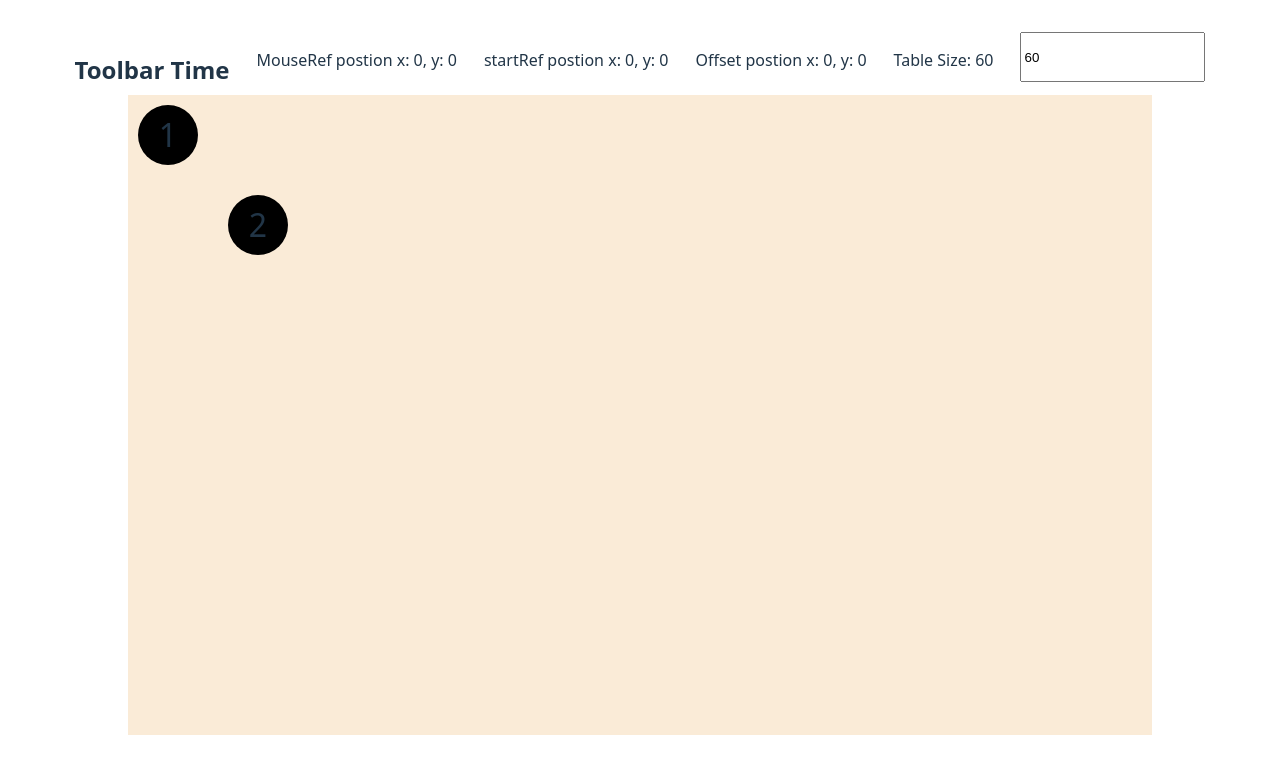
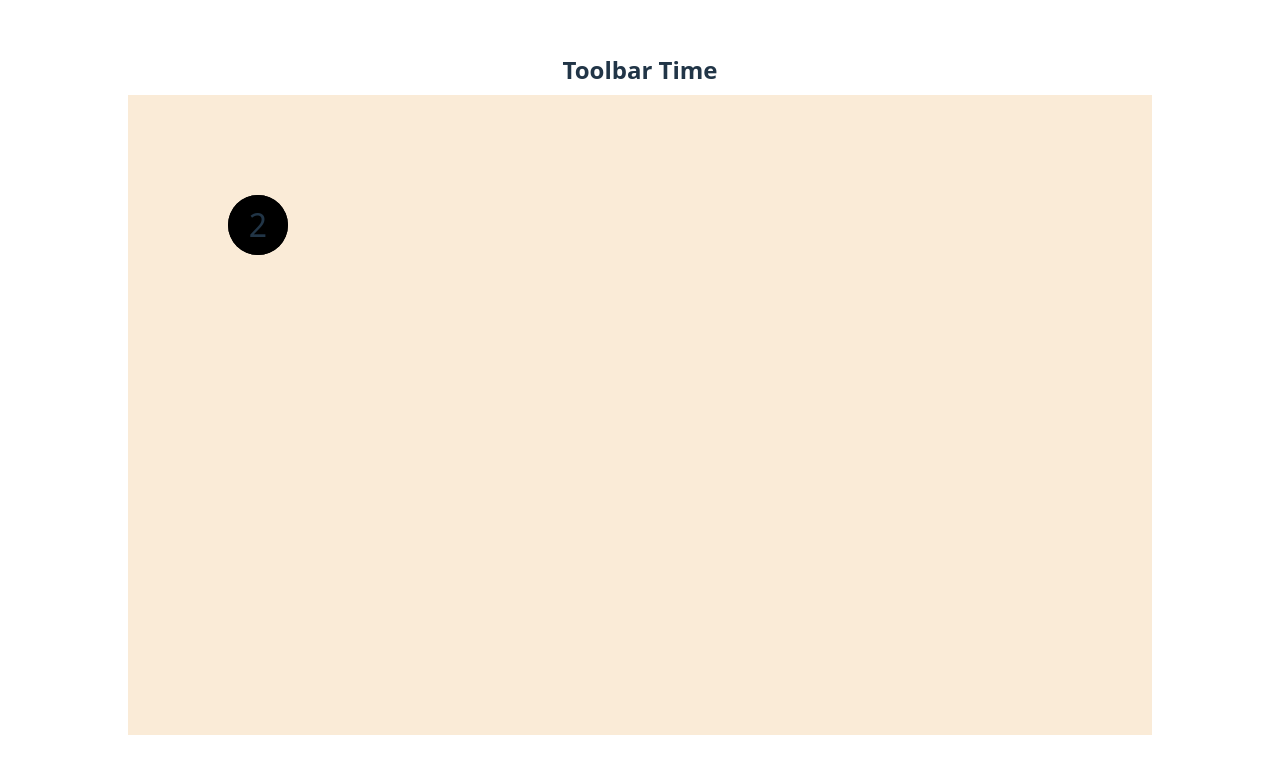
Before and after one commit to jman2476/setup_buddy, a React (Vite) app: page / in a window 1280 px wide. Shown: the top 774 px of the page. Built offline with nearby package versions, Linux system fonts and the light colour scheme.

Commit message:
moves table div into its own React component

```diff
--- a/src/App.jsx
+++ b/src/App.jsx
@@ -2,6 +2,44 @@ import { useState, useEffect, useRef } from 'react'
 import './App.css'
 
 function App() {
+  // const [offset, setOffSet] = useState({x:0,y:0})
+  // const [tableSize, setTableSize] = useState(60)
+  // const startRef = useRef({x:0,y:0})
+  // const mouseRef = useRef({x:0,y:0})
+
+  // useEffect(()=>{
+  //   const handleMouse = (event) => {
+  //     mouseRef.current = {
+  //       x: event.clientX,
+  //       y: event.clientY
+  //     }
+  //   }
+  //   document.addEventListener('mousemove', handleMouse)
+  //   return ()=>{
+  //     document.removeEventListener('mousemove', handleMouse)
+  //   }
+  // })
+
+
+  // const dragStart = (event) => {
+  //   startRef.current = {
+  //     x: mouseRef.current.x,
+  //     y: mouseRef.current.y
+  //   }
+  // }
+
+  // const dragEnd = (event) => {
+  //   mouseRef.current = {
+  //       x: event.clientX,
+  //       y: event.clientY
+  //     }
+  //   setOffSet(prev => ({
+  //     x: prev.x + mouseRef.current.x - startRef.current.x,
+  //     y: prev.y + mouseRef.current.y - startRef.current.y
+  //   }))
+  // }
+
+  function Table({number}) {
     const [offset, setOffSet] = useState({x:0,y:0})
     const [tableSize, setTableSize] = useState(60)
     const startRef = useRef({x:0,y:0})
@@ -20,7 +58,6 @@ function App() {
       }
     })
 
-
     const dragStart = (event) => {
       startRef.current = {
         x: mouseRef.current.x,
@@ -38,9 +75,6 @@ function App() {
         y: prev.y + mouseRef.current.y - startRef.current.y
       }))
     }
-
-  function Table() {
-
     return (
       <>
         <div
@@ -57,7 +91,7 @@ function App() {
             lineHeight: `${tableSize}px`,
             fontSize:' 200%'
           }}
-          >2</div>
+          >{number}</div>
       </>
     )
   }
@@ -66,16 +100,16 @@ function App() {
     <>
       <div id="toolbar">
           <h2 className='title'>Toolbar Time</h2>
-          <p>MouseRef postion x: {mouseRef.current.x}, y: {mouseRef.current.y}</p>
+          {/* <p>MouseRef postion x: {mouseRef.current.x}, y: {mouseRef.current.y}</p>
           <p>startRef postion x: {startRef.current.x}, y: {startRef.current.y}</p>
           <p>Offset postion x: {offset.x}, y: {offset.y}</p>
-          <p>Table Size: {tableSize}</p>
-          <input className="input" type="number" value={tableSize} onChange={e=>setTableSize(e.target.value)}/>
+          <p>Table Size: {tableSize}</p> */}
+          {/* <input className="input" type="number" value={tableSize} onChange={e=>setTableSize(e.target.value)}/> */}
       </div>
       <div id="setup">
           <h2 className='title setup'>Your setup here:</h2>
           <div id='setup-area' >
-              <div
+              {/* <div
                 draggable={true}
                 className='table-obj'
                 onDragStart={dragStart}
@@ -89,8 +123,9 @@ function App() {
                   lineHeight: `${tableSize}px`,
                   fontSize:' 200%'
                 }}
-                >1</div>
-              <Table />
+                >1</div> */}
+              <Table number={1}/>
+              <Table number={2}/>
           </div>
       </div>
     </>
```
Lines whose indentation alone changed are shown as unchanged.
